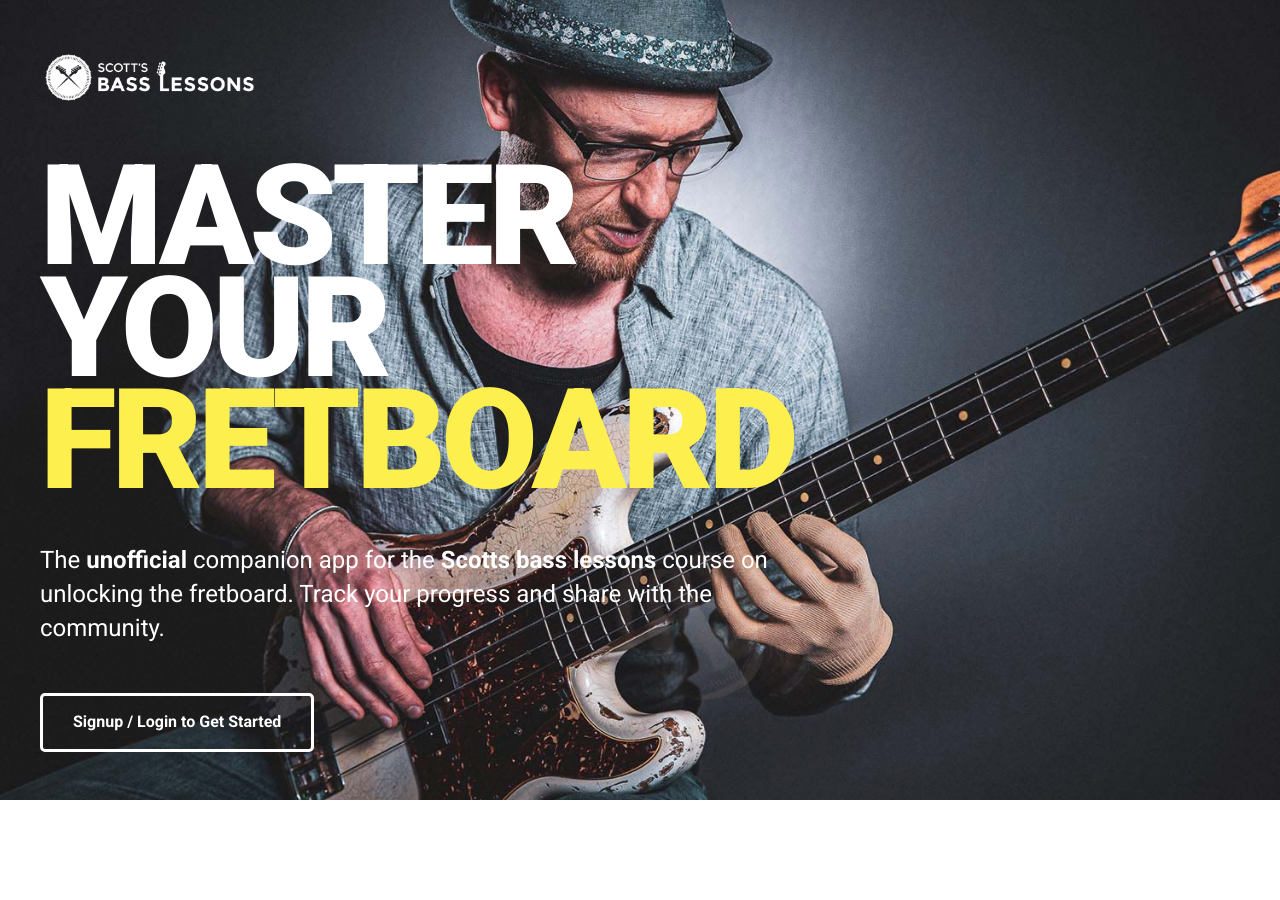
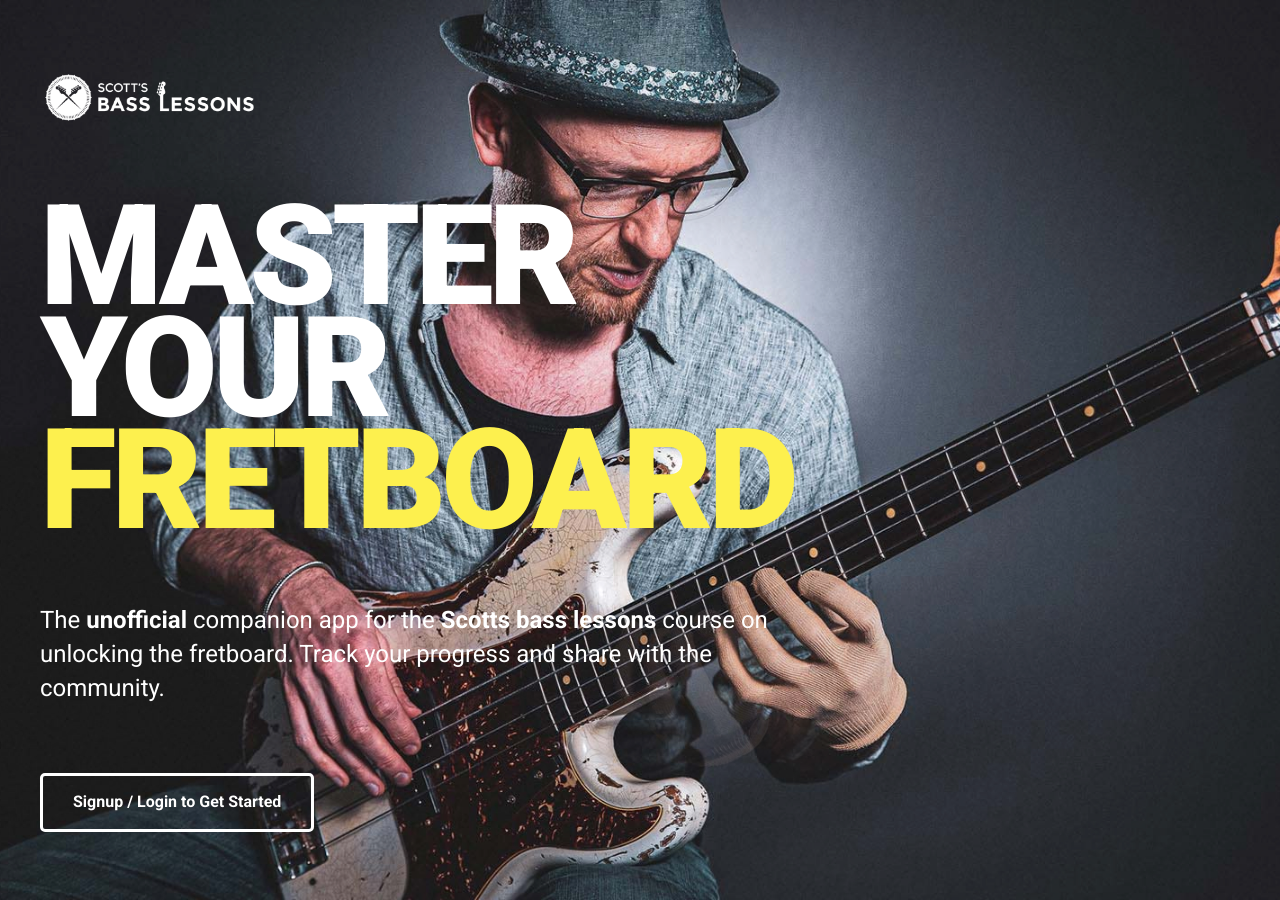
Before and after one commit to martinseanhunt/fullstack-nextjs, a Next.js app: page / in a window 1280 px wide. Before the commit the page ends 800 px from the top, so only its background shows below. Built offline with nearby package versions, Linux system fonts and the light colour scheme; no server answers.

Commit message:
start refactoring css

```diff
--- a/components/ButtonLink.js
+++ b/components/ButtonLink.js
@@ -1,21 +1,26 @@
 import styled from 'styled-components'
 
-// TODO: get values from theme
+// TODO: See if radius, button padding values end up getting reused anywhere, if so move in to theme
 const ButtonLink = styled.a`
+  ${({ theme }) => `
     background: none;
-  color: #fff;
-  border: 3px solid #fff;
+    color: ${theme.colors.white};
+    border:  3px solid ${theme.colors.white};
     border-radius: 5px;
     padding: 15px 30px;
-  font-size: 1.6rem;
+    font-size: ${theme.fontSizes.m};
     font-weight: bold;
     transition: background 0.2s;
+
+    /* TODO: Do we want to set this globally? */
     text-decoration: none;
 
     &&:hover {
+      /* TODO: Does this transparentblack want to be moved in to the theme? */
       background: rgba(0,0,0,0.2);
       cursor: pointer;
     }
+  `}
 `
 
 export default ButtonLink
--- a/components/layout/FullPageBackground.js
+++ b/components/layout/FullPageBackground.js
@@ -18,6 +18,8 @@
   )
 }
 
+// TODO: See what values can be moved out in to theme
+
 // TODO - make this animation dynamic so any amount of images
 // can be passed as props!
 const imageSwap = keyframes`
@@ -35,6 +37,9 @@
   background-size: cover;
   background-position: center;
   background-color: #212125;
+  background-attachment: fixed;
+  max-width: 100vw;
+  overflow: hidden;
 
   /* Use this to preload images so there's no flash on the transitions */
   &&:after {
@@ -51,12 +56,11 @@
 const Container = styled.div`
   position: relative;
   width: 100%;
-  height: 100vh;
+  min-height: 100vh;
   display: flex;
   align-items: center;
   justify-content: center;
   color: #fff;
-  overflow: visible;
   flex-direction: column;
   background-color: rgba(0, 0, 0, 0.45);
 
@@ -68,7 +72,7 @@
 const Content = styled(Row)`
   flex-direction: column;
   justify-content: space-evenly;
-  height: 100%;
+  height: 200vh;
   max-height: 900px;
   align-items: flex-start;
   flex-wrap: nowrap;
--- a/pages/_document.js
+++ b/pages/_document.js
@@ -33,6 +33,7 @@
       <Html>
         <Head>
           <link href="https://fonts.googleapis.com/css2?family=Roboto:wght@300;400;700;900&display=swap" rel="stylesheet" />
+          <meta name="viewport" content="width=device-width, initial-scale=1.0" />
         </Head>
         <body>
           <Main />
--- a/pages/api/callback.js
+++ b/pages/api/callback.js
@@ -21,7 +21,7 @@
 const saveOrUpdateUser = async user => {
   await dbConnect()
   try {
-    await User.update({sub: user.sub}, user, { upsert: true, setDefaultsOnInsert: true })
+    await User.updateOne({sub: user.sub}, user, { upsert: true, setDefaultsOnInsert: true })
   } catch (error) {
     console.error(error)
     res.status(error.status || 500).end(error.message)
--- a/styles/theme.js
+++ b/styles/theme.js
@@ -5,7 +5,15 @@
   },
   colors: {
     primary: '#0070f3',
+    white: '#fff'
   },
+  fontSizes: {
+    xs: '1.1rem', //not used yet
+    s: '1.3rem', //not used yet
+    m: '1.6rem',
+    l: '2rem', //not used yet
+    xl: '4rem' //not used yet
+  }
 }
 
 export default theme
```
Also changed, not shown: utils/requireAuthentication.js (+6 -2 lines). Lines whose indentation alone changed are shown as unchanged.
